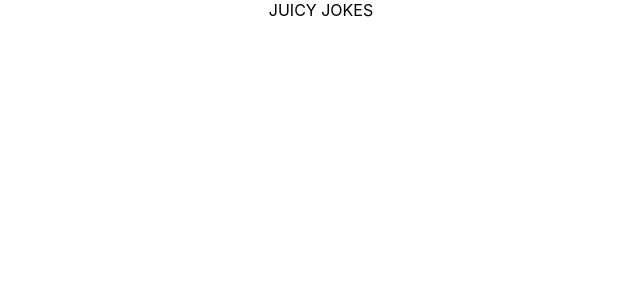
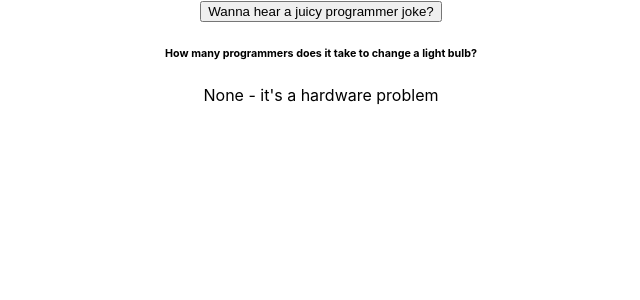
Before and after one commit to GoksenCodes/juicy-jokes, a React (Create React App) app: page / in a window 1280 px wide. Shown: the top 300 px of the page, without its empty margins (319-959 px from the left). Built offline with nearby package versions, Linux system fonts and the light colour scheme.

Commit message:
create joke component & initial ui setup

```diff
--- a/src/App.js
+++ b/src/App.js
@@ -1,8 +1,14 @@
 import React from "react";
 import "./App.css";
+import HomePage from "./HomePage";
 
 function App() {
-  return <div className="App">JUICY JOKES</div>;
+  return (
+    <div className="App">
+      <head>JUICY JOKES</head>
+      <HomePage />
+    </div>
+  );
 }
 
 export default App;
--- /dev/null
+++ b/src/HomePage.js
@@ -0,0 +1,15 @@
+import React from "react";
+import Joke from "./components/Joke";
+
+export default function homepage() {
+  const displayJoke = event => {
+    event.preventDefault();
+    console.log("Show me a Joke!");
+  };
+  return (
+    <div>
+      <button onClick={displayJoke}>Wanna hear a juicy programmer joke?</button>
+      <Joke />
+    </div>
+  );
+}
--- /dev/null
+++ b/src/components/Joke.js
@@ -0,0 +1,10 @@
+import React from "react";
+
+export default function Joke() {
+  return (
+    <div>
+      <h6>How many programmers does it take to change a light bulb?</h6>
+      <p>None - it's a hardware problem</p>
+    </div>
+  );
+}
```
